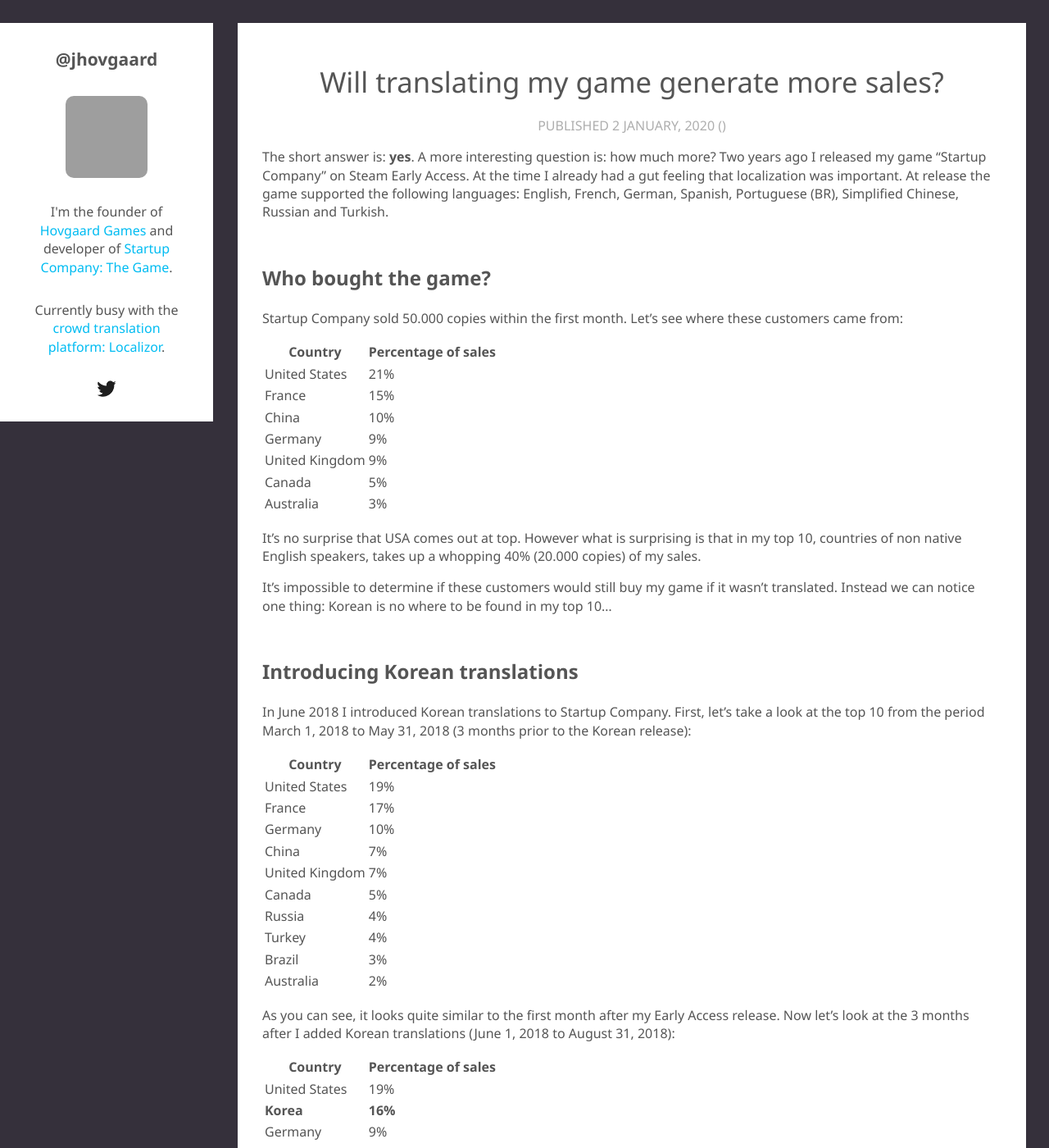
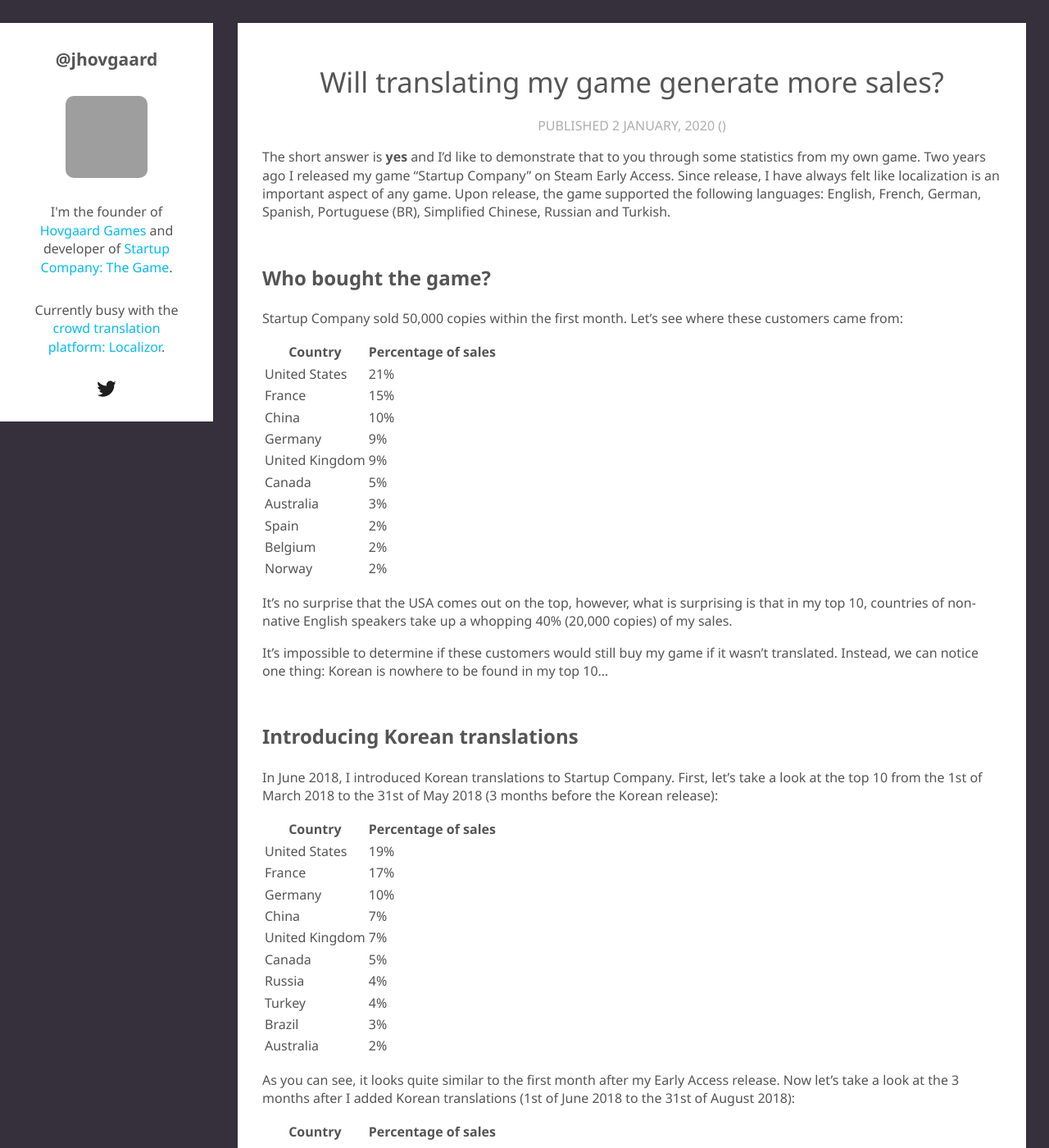
Before and after one commit to jhovgaard/jhovgaard.github.io, a Jekyll site: the page built from _posts/2020-01-02-translating-game-generate-more-sales.md, in a window 1280 px wide and 1400 px high. Shown: the whole window at 82% size. Built offline with Jekyll 4.4.1, drawn with Linux system fonts in a browser that asks for light colours; nearby versions of some CDN libraries; a script that is not in the unit is left out; comment, search, counter and statistics services are not loaded; some of the changed text lies outside the part shown; grey boxes are pictures that could not be loaded.

Commit message:
Update 2020-01-02-translating-game-generate-more-sales.md

```diff
--- a/_posts/2020-01-02-translating-game-generate-more-sales.md
+++ b/_posts/2020-01-02-translating-game-generate-more-sales.md
@@ -3,13 +3,13 @@
 title: "Will translating my game generate more sales?"
 author: "Jonas Hovgaard"
 comments: true
-description: "In this post I look at my own game and how localization have affected it's sales."
+description: "In this post, I take a look at my own game and how localization affected its sales."
 ---
-The short answer is: **yes**. A more interesting question is: how much more?
-Two years ago I released my game "Startup Company" on Steam Early Access. At the time I already had a gut feeling that localization was important. At release the game supported the following languages: English, French, German, Spanish, Portuguese (BR), Simplified Chinese, Russian and Turkish.
+The short answer is **yes** and I'd like to demonstrate that to you through some statistics from my own game.
+Two years ago I released my game "Startup Company" on Steam Early Access. Since release, I have always felt like localization is an important aspect of any game. Upon release, the game supported the following languages: English, French, German, Spanish, Portuguese (BR), Simplified Chinese, Russian and Turkish.
 
 ## Who bought the game?
-Startup Company sold 50.000 copies within the first month. Let's see where these customers came from:
+Startup Company sold 50,000 copies within the first month. Let's see where these customers came from:
 
 |Country  | Percentage of sales |
 |--|--|
@@ -20,13 +20,16 @@
 |United Kingdom  | 9% |
 |Canada  | 5% |
 |Australia  | 3% |
+|Spain | 2% |
+|Belgium | 2% |
+|Norway | 2% |
 
-It's no surprise that USA comes out at top. However what is surprising is that in my top 10, countries of non native English speakers, takes up a whopping 40% (20.000 copies) of my sales.
+It's no surprise that the USA comes out on the top, however, what is surprising is that in my top 10, countries of non-native English speakers take up a whopping 40% (20,000 copies) of my sales.
 
-It's impossible to determine if these customers would still buy my game if it wasn't translated. Instead we can notice one thing: Korean is no where to be found in my top 10...
+It's impossible to determine if these customers would still buy my game if it wasn't translated. Instead, we can notice one thing: Korean is nowhere to be found in my top 10...
 
 ## Introducing Korean translations
-In June 2018 I introduced Korean translations to Startup Company. First, let's take a look at the top 10 from the period March 1, 2018  to May 31, 2018 (3 months prior to the Korean release):
+In June 2018, I introduced Korean translations to Startup Company. First, let's take a look at the top 10 from the 1st of March 2018  to the 31st of May 2018 (3 months before the Korean release):
 
 | Country | Percentage of sales |
 |--|--|
@@ -42,7 +45,7 @@
 |Australia | 2% |
 
 As you can see, it looks quite similar to the first month after my Early Access release.
-Now let's look at the 3 months after I added Korean translations (June 1, 2018 to August 31, 2018):
+Now let's take a look at the 3 months after I added Korean translations (1st of June 2018 to the 31st of August 2018):
 
 | Country | Percentage of sales |
 |--|--|
@@ -59,24 +62,24 @@
 
 Notice Korea suddenly came up?
 
-At the time I expected it to die out shortly after. It just never happened. It only stabilized. Looking at the last 3 months Korean has been my 4th best selling country, taking up 6% of all sales.
+At the time I expected the numbers to slow down, however, to my surprise, it only stabilized. Looking at the last 3 months, Korean has been my 4th best-selling country taking up 6% of all sales.
 
 ## Steam's language filter
-So how did all of these Korean speaking people suddenly find my game? I didn't do any advertising. All I did was clicking the Korean checkbox on my Steam Store Page.
+So how did all of these Korean speaking people suddenly find my game? I didn't do any advertising, all I did was click the Korean checkbox on my Steam Store Page.
 One guess could be that Steam's algorithms greatly reward localized games to their respective audiences.
-Another possibility is that it happened "organic" due to Steam's language filter. Let me explain:
-If you're not a English speaker, you not only prefer games in your own language, you require it. Steam knows that. To prove my point, try the following:
+Another possibility is that it happened "naturally" due to Steam's language filter. Let me explain:
+If you're not an English speaker, it's not only a matter of preference to have games in your native language but it's also a requirement for most people. Steam knows that! To prove my point, try the following:
 
-1. Check out your the first 10 games on your [Discovery Queue on Steam](https://store.steampowered.com/explore/)
+1. Check out your first 10 games on your [Discovery Queue on Steam](https://store.steampowered.com/explore/)
  2. Go to Steam's language preferences.
  3. Select Korean as your secondary language.
  4. Redo Step 1 and notice how you see completely different games, all supporting Korean.
 
 ![Steam Language Preferences](http://www.jhovgaard.com/postfiles/language-pref.jpg)
 
-I believe that my game used to be excluded to most Korean players because of my lack of localization. Once I added the language, I suddenly came up on the Discovery Queue (and the rest of Steam) causing my Korean sales to boom.
+I believe that my game used to be excluded from most Korean players because of my lack of localization. Once I added their language, I suddenly came upon the Discovery Queue (and the rest of Steam) causing my Korean sales to boom.
 
 ## Conclusion
 I don't believe there's *ever ever ever ever* a reason not to translate your game into as many languages as possible, as soon as possible.
-It's common practice to release supporting English only and then adding localization later on. I think this is a huge mistake. I believe you're wasting a ton of exposure and potential wishlists.
-You might not have the money to pay for professional translations, but the least you can do it let your community translate your game using free platforms like [Localizor.io](https://www.localizor.io) or similar.
+It's common practice to release supporting English only and then adding localization later on but I think this is a huge mistake since you're wasting a tonne of exposure and potential wishlists.
+You might not have the money to pay for professional translations, but the least you can do is let your community translate your game using free platforms like [Localizor.io](https://www.localizor.io).
```
